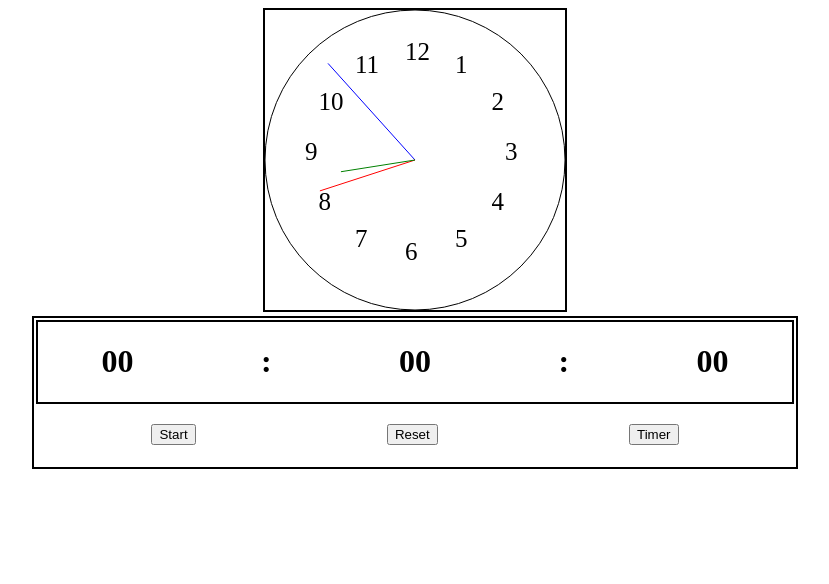
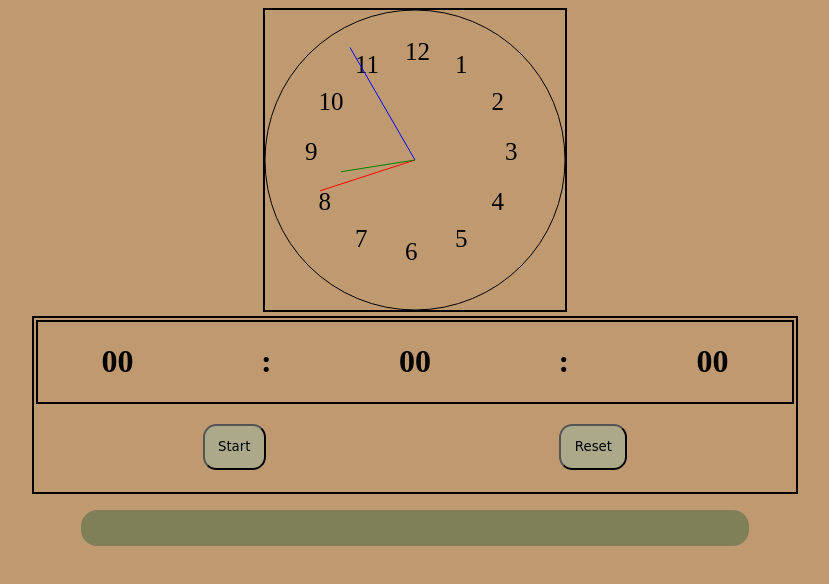
Before and after one commit to asazycat/javascriptApps, a website built with Vite: page src/apps/timer/index.html in a window 1280 px wide. Shown: the whole page, without its empty margins (225-1054 px from the left). Built offline with nearby package versions, Linux system fonts and the light colour scheme.

Commit message:
presentable at least js apps

```diff
--- a/index.html
+++ b/index.html
@@ -2,15 +2,16 @@
 <html lang="en">
   <head>
     <meta charset="UTF-8" />
-    <link rel="icon" type="image/svg+xml" href="/vite.svg" />
+    <link rel="stylesheet" type="text/css" href="./src/style.css" />
     <meta name="viewport" content="width=device-width, initial-scale=1.0" />
     <title>Vite App</title>
   </head>
   <body>
-    <div id="app"></div>
+    <div id="app">
+      <div><a href="./src/apps/calculator/index.html">Calculator</a></div>
+      <div><a href="./src/apps/todo-list/index.html">Todo List</a></div>
+      <div><a href="./src/apps/timer/index.html">Timer</a></div>
+    </div>
     <script type="module" src="/src/main.js"></script>
-    <a href="./src/apps/calculator/index.html">Calculator</a>
-    <a href="./src/apps/todo-list/index.html">Todo List</a>
-    <a href="./src/apps/timer/index.html">Timer</a>
   </body>
 </html>
--- a/src/apps/timer/index.html
+++ b/src/apps/timer/index.html
@@ -24,10 +24,10 @@
         <button id="start">Start</button>
         <button id="stop">Stop</button>
         <button id="reset">Reset</button>
-         <button id="reset">Timer</button>
+         <!-- <button id="reset">Timer</button> -->
      </div>
     </div>
-    <h1 id="timeElasped"></h1>
+    <p id="timeElasped"></p1>
     <script type="module" src="./timer.js"></script>
 </body>
 </html>
--- a/src/apps/timer/style.css
+++ b/src/apps/timer/style.css
@@ -1,5 +1,6 @@
 
 body {
+    background-color: #BF9A71;
 }
 
 .clock {
@@ -58,3 +59,24 @@ text-align:center;
 #stop {
     display:none;
 }
+
+button {
+
+    border-radius: 1em;
+    padding: 1em;
+    background-color:#ABA98A;
+    font-family: Apple Chancery, cursive;
+}
+
+
+#timeElasped {
+    border: 2px solid #808058;
+    text-align:center;
+   font-family: Apple Chancery, cursive;
+   width:50%;
+   margin-left:auto;
+   margin-right: auto;
+   padding:1em ;
+     border-radius: 1em;
+     background-color: #808058;
+}
--- a/src/style.css
+++ b/src/style.css
@@ -1,3 +1,52 @@
-@import url('../src/apps/calculator/style.css');
-@import url('../src/apps/timer/style.css');
-@import url('../src/apps/todo-list/style.css');
+body {
+    background-color: #039dfc;
+}
+
+
+#app {
+    border: 2px solid black;
+    display:grid;
+    width: 50%;
+    grid-template-rows: auto auto auto;
+    gap: 2em;
+    position: absolute;
+    top:50%;
+    left: 50%;
+    transform: translate(-50%, -50%);
+    margin:auto;
+    padding: 2em;
+    border-radius: 2em;
+
+}
+
+#app div {
+    border: 1px solid #28D1F7;
+    border-radius: 1em;
+    width:auto;
+    text-align: left;
+    padding:2em;
+    font-family: Impact, fantasy;
+    font-size: 1em;
+    background-color: #2596B0
+}
+a {
+    text-decoration: none;
+}
+a:link {
+  color: #F2D818;
+}
+
+/* visited link */
+a:visited {
+  color: #F2D818;
+}
+
+/* mouse over link */
+a:hover {
+  color: #FFE100;
+}
+
+/* selected link */
+a:active {
+  color: #F2D818;
+}
```
